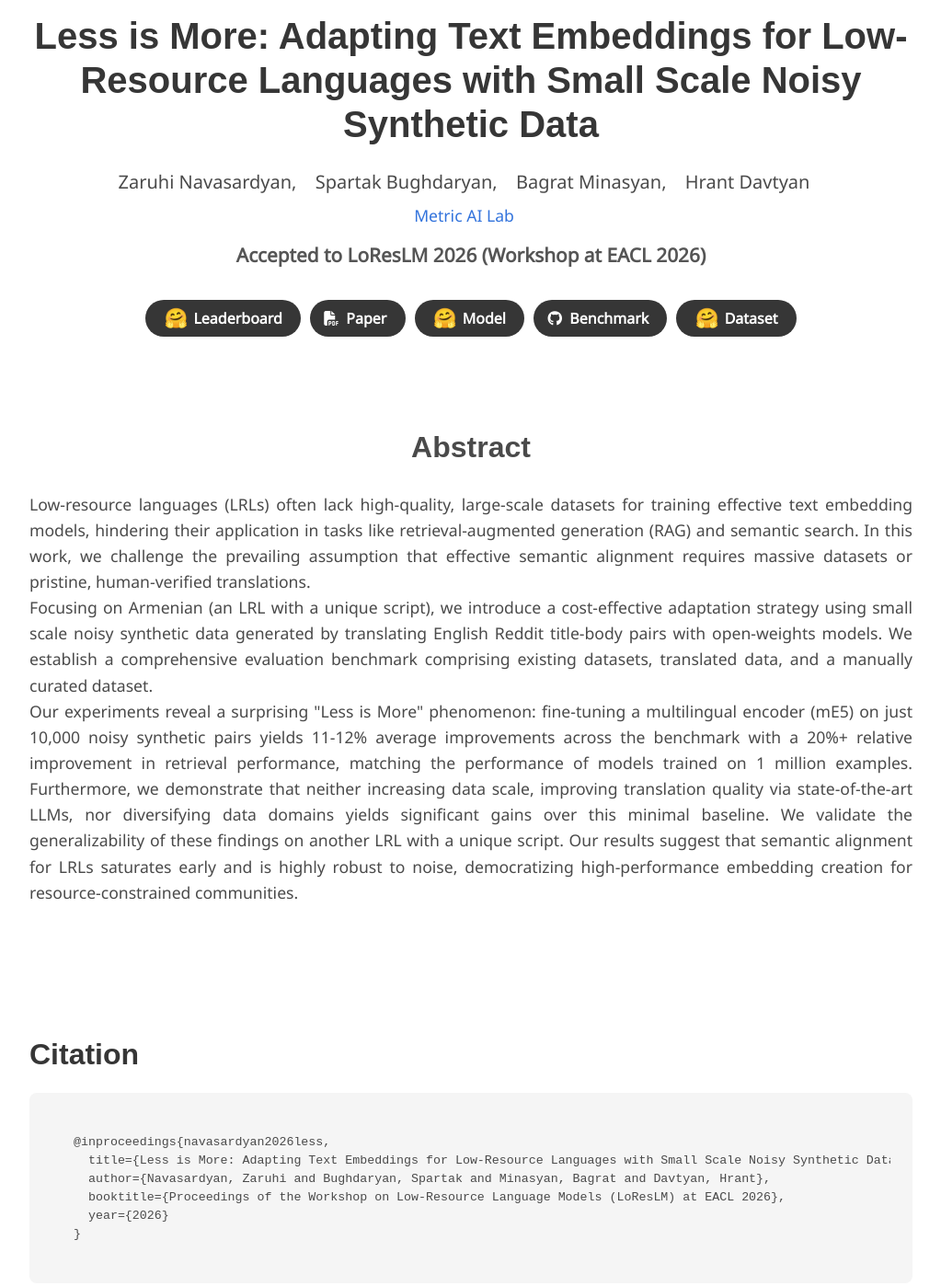
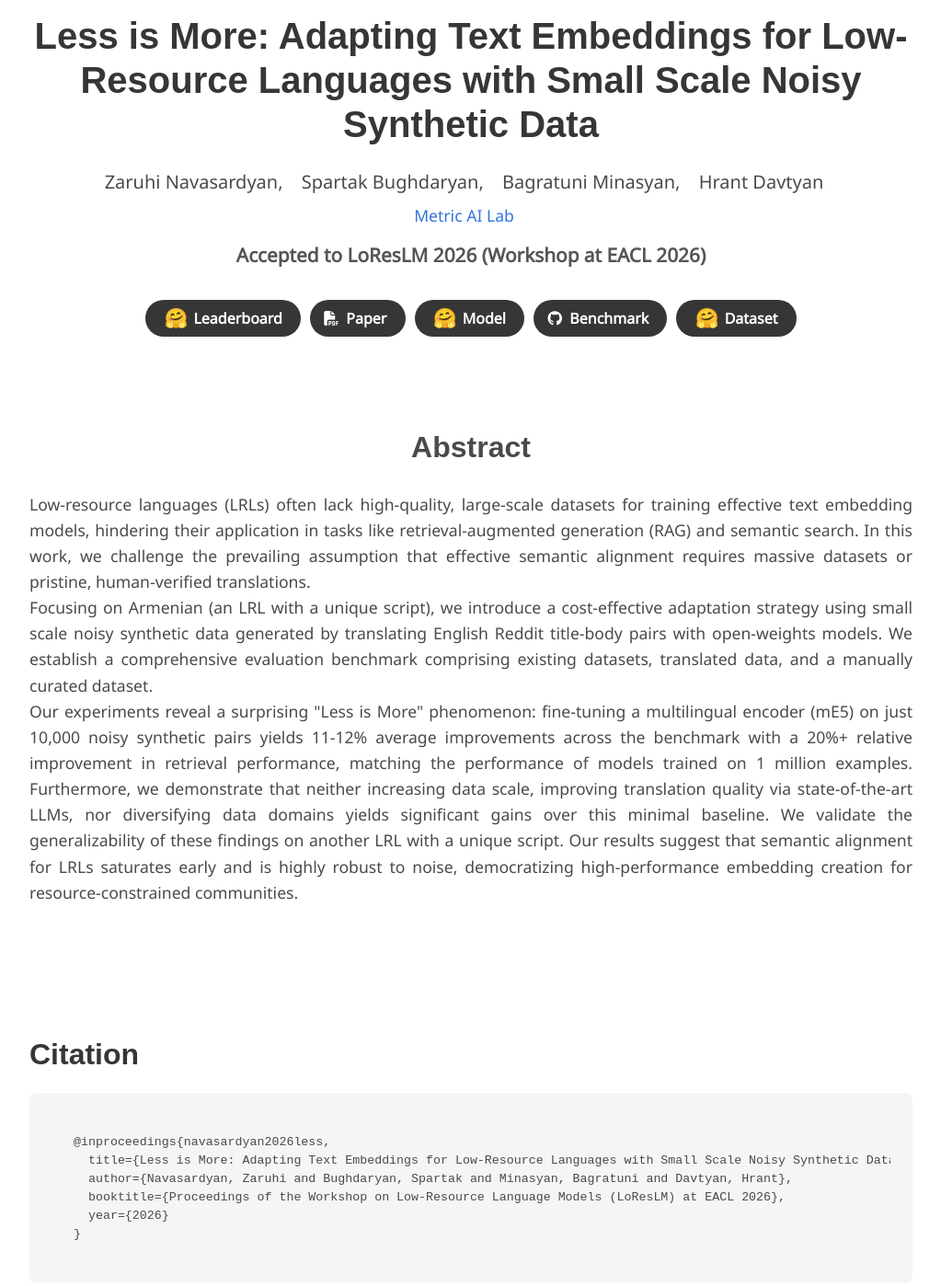
Before and after one commit to Metric-AI-Lab/less-is-more-embeddings, a plain HTML site: page index.html in a window 1280 px wide. Shown: the part 33-1431 px from the top of the page at 92% size, without its empty margins (128-1151 px from the left). Drawn offline with nearby package versions, Linux system fonts and the light colour scheme; some icons are missing; a web font is replaced by a local one.

Commit message:
Corrected author name typo

```diff
--- a/index.html
+++ b/index.html
@@ -143,7 +143,7 @@
           <div class="is-size-5 publication-authors">
             <span class="author-block">Zaruhi Navasardyan,</span>
             <span class="author-block">Spartak Bughdaryan,</span>
-            <span class="author-block">Bagrat Minasyan,</span>
+            <span class="author-block">Bagratuni Minasyan,</span>
             <span class="author-block">Hrant Davtyan</span>
           </div>
 
@@ -219,7 +219,7 @@
         <div class="bibtex-block">
 <pre><code>@inproceedings{navasardyan2026less,
   title={Less is More: Adapting Text Embeddings for Low-Resource Languages with Small Scale Noisy Synthetic Data},
-  author={Navasardyan, Zaruhi and Bughdaryan, Spartak and Minasyan, Bagrat and Davtyan, Hrant},
+  author={Navasardyan, Zaruhi and Bughdaryan, Spartak and Minasyan, Bagratuni and Davtyan, Hrant},
   booktitle={Proceedings of the Workshop on Low-Resource Language Models (LoResLM) at EACL 2026},
   year={2026}
 }</code></pre>
```
